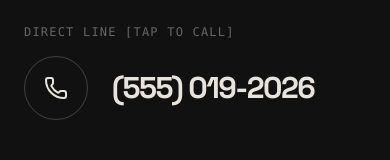
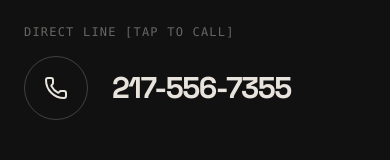
Before and after one commit to Zeeke11/weissconstruction, a React (Vite) app: page /contact in a window 390 px wide. Shown: the part 541-701 px from the top of the page. Built offline with nearby package versions, Linux system fonts and the light colour scheme.

Commit message:
phone number fixed

```diff
--- a/src/pages/Contact.jsx
+++ b/src/pages/Contact.jsx
@@ -121,11 +121,11 @@ const Contact = () => {
           <div className="space-y-12">
             <div>
               <p className="font-mono text-xs uppercase tracking-widest opacity-40 mb-4 ">Direct Line [Tap to Call]</p>
-              <a href="tel:5550192026" className="group flex items-center gap-6 hover:text-[#E63B2E] transition-colors cursor-pointer w-fit">
+              <a href="tel:2175567355" className="group flex items-center gap-6 hover:text-[#E63B2E] transition-colors cursor-pointer w-fit">
                 <div className="w-16 h-16 rounded-full border border-white/20 flex items-center justify-center group-hover:border-[#E63B2E] group-hover:bg-[#E63B2E]/10 transition-all">
                   <Phone className="w-6 h-6" />
                 </div>
-                <span className="text-3xl md:text-4xl font-bold tracking-tighter">(555) 019-2026</span>
+                <span className="text-3xl md:text-4xl font-bold tracking-tighter">217-556-7355</span>
               </a>
             </div>
 
```
